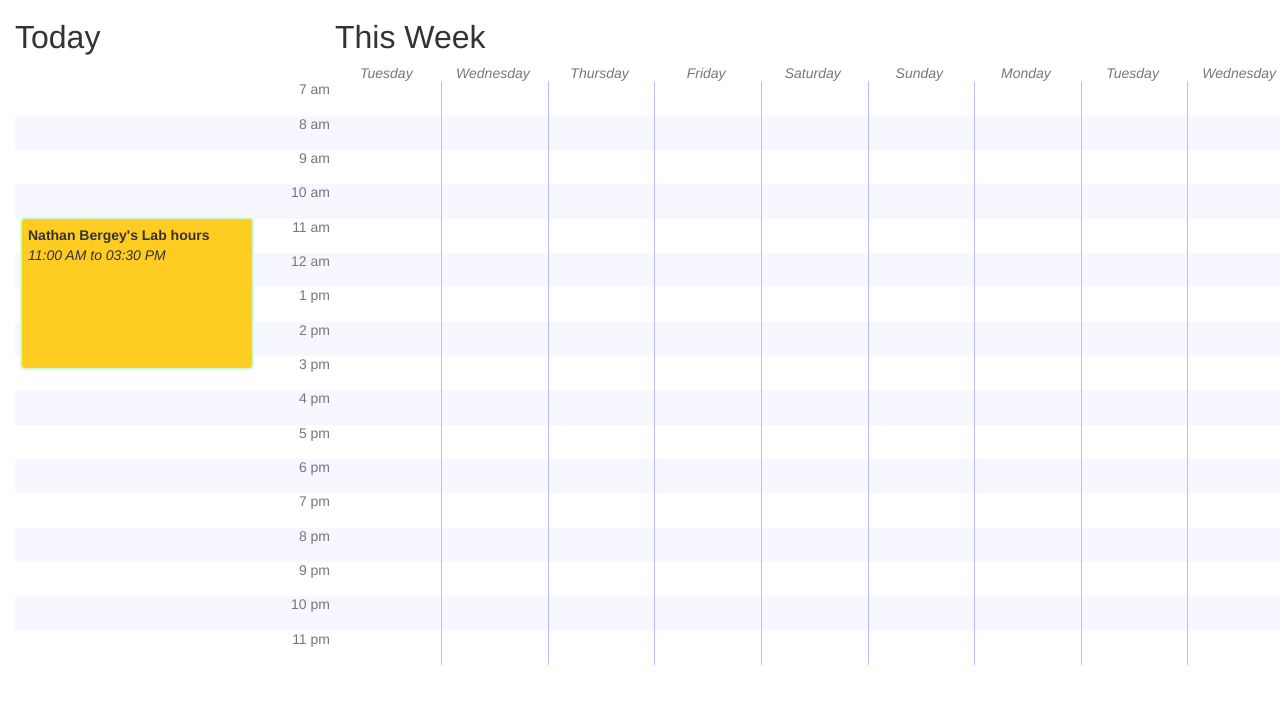
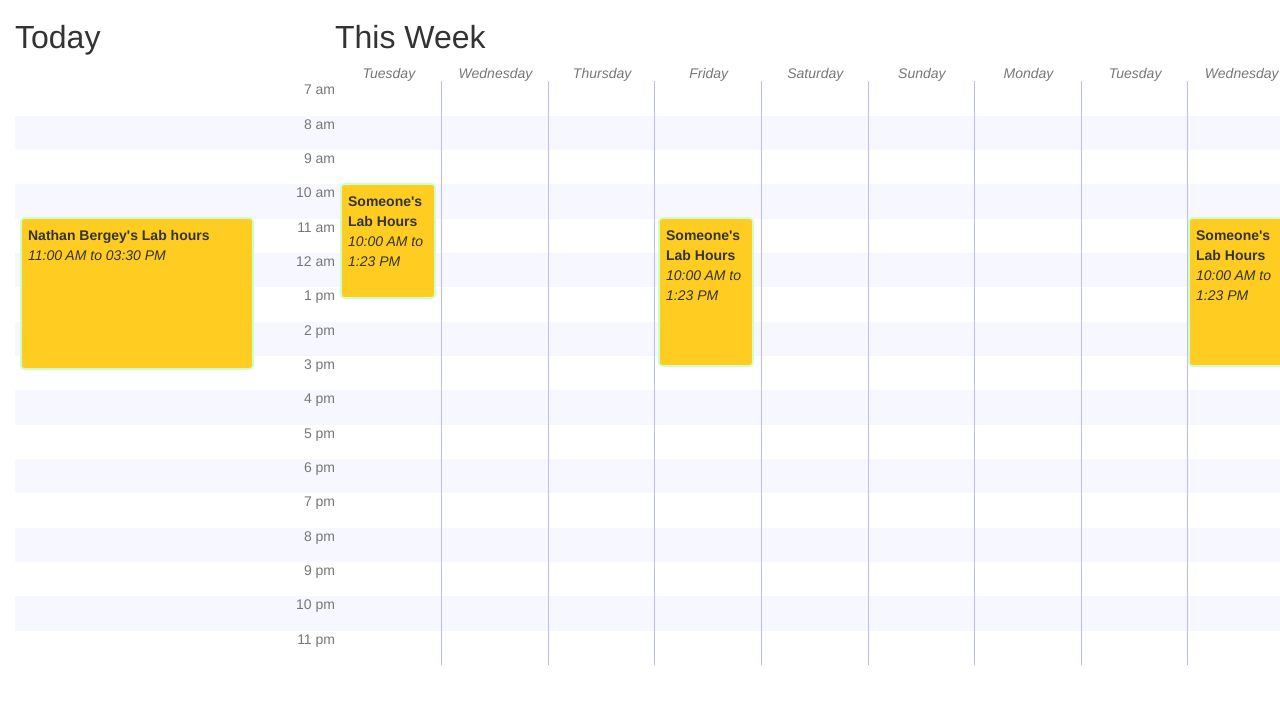
Before and after one commit to psu-epl/slideshow, a Flask app: page /drawdom in a window 1280 px wide. Shown: the top 704 px of the page. Run offline with Flask 2, Linux system fonts and the light colour scheme; lists and menus that the app fills with data are empty.

Commit message:
drawing week events

```diff
--- a/static/style.css
+++ b/static/style.css
@@ -23,6 +23,7 @@ html, body
     line-height: 1.0em;
     padding-right: 5px;
     font-weight: 500;
+    padding-right: 0;
 }
 
 #today td {
--- a/templates/events_dom.html
+++ b/templates/events_dom.html
@@ -60,7 +60,34 @@
         "begin-label": "11:00 AM",
         "end": 15.5,
         "end-label": "03:30 PM",
-        "title": "Nathan Bergey's Lab hours"
+        "title": "Nathan Bergey's Lab hours",
+      }
+    ];
+
+    var weekdata = [
+      {
+        "day": 1,
+        "begin": 10.0,
+        "begin-label": "10:00 AM",
+        "end": 13.4,
+        "end-label": "1:23 PM",
+        "title": "Someone's Lab Hours",
+      },
+      {
+        "day": 4,
+        "begin": 11.0,
+        "begin-label": "10:00 AM",
+        "end": 15.4,
+        "end-label": "1:23 PM",
+        "title": "Someone's Lab Hours",
+      },
+      {
+        "day": 9,
+        "begin": 11.0,
+        "begin-label": "10:00 AM",
+        "end": 15.4,
+        "end-label": "1:23 PM",
+        "title": "Someone's Lab Hours",
       }
     ];
 
@@ -124,6 +151,26 @@
         });
 
 
+    // Draw Week
+    var weekevents =  d3.select("#week").selectAll("div").data(weekdata);
+    weekevents.enter().append("div")
+        .attr("class", "event")
+        .attr("style", function (d) {
+            var tdh = $('#today td').height() + 2;
+            var tdw = $('#week td').width() + 1;
+            console.log(tdw);
+            var dn = d['day'] - 1;
+            var n = d['begin'] - begin_hour;
+            var h = d['end'] - d['begin'];
+            return "top:"+((tdh*n)+16)+"px;left:"+tdw*dn+"px;height:"+h*tdh+"px;width:"+(tdw-10)+"px;";
+        })
+        .html(function (d) {
+            var t = d["title"];
+            var b = d["begin-label"];
+            b += " to ";
+            b += d["end-label"];
+            return '<span class="title">'+t+'</span><br>'+b;
+        });
 
 </script>
 </body>
```
